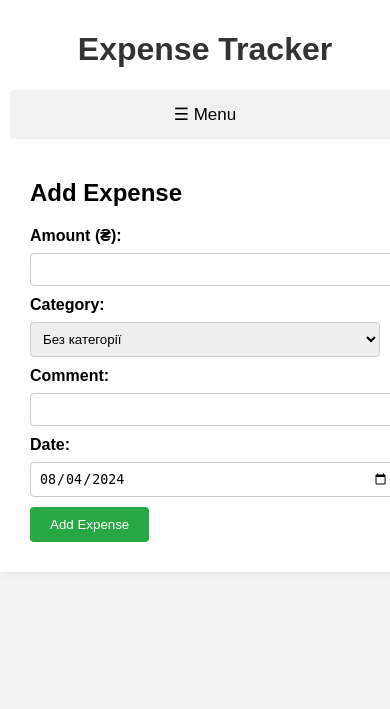
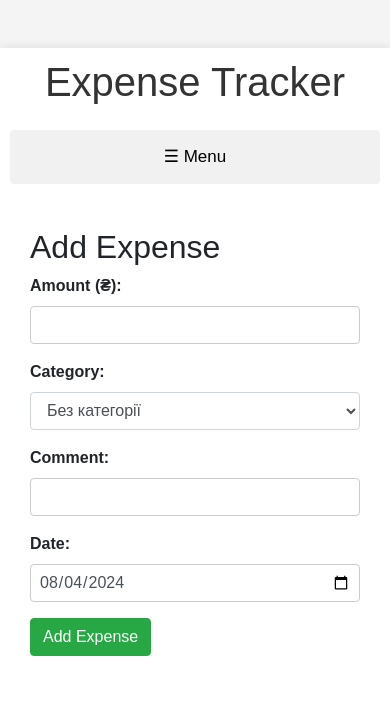
Before and after one commit to beshketnyck/expense_tracker, a Flask app: page / in a window 390 px wide; the page is wider, and only the part inside the window is pictured. Shown: the top 709 px of that part. Run offline with Flask 3, Linux system fonts and the light colour scheme; data comes from the database, SQL or seed files in the repository; some libraries are stand-ins or nearby versions.

Commit message:
Hide default category, improve UI with Bootstrap, fix tabs and mobile menu

```diff
--- a/app/main.py
+++ b/app/main.py
@@ -7,7 +7,7 @@ app = Flask(__name__)
 
 @app.route('/')
 def index():
-    categories = Category.query.all()
+    categories = Category.query.filter(Category.name != 'Без категорії').all()
     expenses = db_session.query(Expense).all()
     return render_template('index.html', categories=categories, expenses=expenses)
 
--- a/app/static/styles.css
+++ b/app/static/styles.css
@@ -23,6 +23,7 @@ h1 {
     background-color: #f1f1f1;
     display: flex;
     flex-wrap: wrap;
+    justify-content: center;
 }
 
 .tablink {
@@ -36,6 +37,7 @@ h1 {
     transition: 0.3s;
     flex-grow: 1;
     text-align: center;
+    font-size: 16px;
 }
 
 .tablink:hover {
--- a/app/templates/index.html
+++ b/app/templates/index.html
@@ -4,60 +4,69 @@
     <meta charset="UTF-8">
     <meta name="viewport" content="width=device-width, initial-scale=1.0">
     <title>Expense Tracker</title>
+    <link href="https://stackpath.bootstrapcdn.com/bootstrap/4.3.1/css/bootstrap.min.css" rel="stylesheet">
     <link rel="stylesheet" href="{{ url_for('static', filename='styles.css') }}">
 </head>
 <body>
-    <div class="container">
-        <h1>Expense Tracker</h1>
-        <div class="tabs">
-            <button class="tablink" onclick="openTab(event, 'AddExpense')">Add Expense</button>
-            <button class="tablink" onclick="openTab(event, 'AddCategory')">Add Category</button>
-            <button class="tablink" onclick="openTab(event, 'Categories')">Categories</button>
-            <button class="tablink" onclick="openTab(event, 'Expenses')">Expenses</button>
+    <div class="container mt-5">
+        <h1 class="text-center mb-4">Expense Tracker</h1>
+        <div class="tabs mb-4">
+            <button class="tablink btn btn-primary mr-2" onclick="openTab(event, 'AddExpense')">Add Expense</button>
+            <button class="tablink btn btn-primary mr-2" onclick="openTab(event, 'AddCategory')">Add Category</button>
+            <button class="tablink btn btn-primary mr-2" onclick="openTab(event, 'Categories')">Categories</button>
+            <button class="tablink btn btn-primary" onclick="openTab(event, 'Expenses')">Expenses</button>
         </div>
-        <button class="menu-button" onclick="toggleMenu()">☰ Menu</button>
+        <button class="menu-button btn btn-secondary mb-4" onclick="toggleMenu()">☰ Menu</button>
 
         <div id="AddExpense" class="tabcontent">
             <h2>Add Expense</h2>
-            <form action="/add_expense" method="post">
+            <form action="/add_expense" method="post" class="mb-4">
+                <div class="form-group">
                     <label for="amount">Amount (₴):</label>
-                <input type="number" id="amount" name="amount" required>
-
+                    <input type="number" id="amount" name="amount" class="form-control" required>
+                </div>
+                <div class="form-group">
                     <label for="category">Category:</label>
-                <select id="category" name="category_id">
+                    <select id="category" name="category_id" class="form-control">
                         <option value="">Без категорії</option>
                         {% for category in categories %}
                         <option value="{{ category.id }}">{{ category.name }}</option>
                         {% endfor %}
                     </select>
-
+                </div>
+                <div class="form-group">
                     <label for="comment">Comment:</label>
-                <input type="text" id="comment" name="comment">
-
+                    <input type="text" id="comment" name="comment" class="form-control">
+                </div>
+                <div class="form-group">
                     <label for="date">Date:</label>
-                <input type="date" id="date" name="date" required>
-
-                <button type="submit">Add Expense</button>
+                    <input type="date" id="date" name="date" class="form-control" required>
+                </div>
+                <button type="submit" class="btn btn-success">Add Expense</button>
             </form>
         </div>
 
         <div id="AddCategory" class="tabcontent">
             <h2>Add Category</h2>
-            <form action="/add_category" method="post">
+            <form action="/add_category" method="post" class="mb-4">
+                <div class="form-group">
                     <label for="name">Category Name:</label>
-                <input type="text" id="name" name="name" required>
-                <button type="submit">Add Category</button>
+                    <input type="text" id="name" name="name" class="form-control" required>
+                </div>
+                <button type="submit" class="btn btn-success">Add Category</button>
             </form>
         </div>
 
         <div id="Categories" class="tabcontent">
             <h2>Categories</h2>
-            <ul>
+            <ul class="list-group">
                 {% for category in categories %}
-                <li>
+                <li class="list-group-item d-flex justify-content-between align-items-center">
                     <span>{{ category.name }}</span>
-                    <button onclick="editCategory({{ category.id }}, '{{ category.name }}')">✏️</button>
-                    <button onclick="confirmDelete('category', {{ category.id }})">🗑️</button>
+                    <div>
+                        <button class="btn btn-info btn-sm mr-2" onclick="editCategory({{ category.id }}, '{{ category.name }}')">✏️</button>
+                        <button class="btn btn-danger btn-sm" onclick="confirmDelete('category', {{ category.id }})">🗑️</button>
+                    </div>
                 </li>
                 {% endfor %}
             </ul>
@@ -65,12 +74,14 @@
 
         <div id="Expenses" class="tabcontent">
             <h2>Expenses</h2>
-            <ul>
+            <ul class="list-group">
                 {% for expense in expenses %}
-                <li>
+                <li class="list-group-item d-flex justify-content-between align-items-center">
                     <span>{{ expense.date }} - {{ expense.amount }} ₴ - {{ expense.category.name }} - {{ expense.comment }}</span>
-                    <button onclick="editExpense({{ expense.id }}, {{ expense.amount }}, {{ expense.category_id }}, '{{ expense.comment }}', '{{ expense.date }}')">✏️</button>
-                    <button onclick="confirmDelete('expense', {{ expense.id }})">🗑️</button>
+                    <div>
+                        <button class="btn btn-info btn-sm mr-2" onclick="editExpense({{ expense.id }}, {{ expense.amount }}, {{ expense.category_id }}, '{{ expense.comment }}', '{{ expense.date }}')">✏️</button>
+                        <button class="btn btn-danger btn-sm" onclick="confirmDelete('expense', {{ expense.id }})">🗑️</button>
+                    </div>
                 </li>
                 {% endfor %}
             </ul>
@@ -80,8 +91,8 @@
             <div class="modal-content">
                 <span class="close" onclick="closeModal('confirmDeleteModal')">&times;</span>
                 <p>Are you sure you want to delete this <span id="deleteType"></span>?</p>
-                <button id="confirmDeleteButton">Delete</button>
-                <button onclick="closeModal('confirmDeleteModal')">Cancel</button>
+                <button id="confirmDeleteButton" class="btn btn-danger">Delete</button>
+                <button class="btn btn-secondary" onclick="closeModal('confirmDeleteModal')">Cancel</button>
             </div>
         </div>
 
@@ -90,11 +101,13 @@
                 <span class="close" onclick="closeModal('editCategoryModal')">&times;</span>
                 <h2>Edit Category</h2>
                 <form id="editCategoryForm" method="post">
+                    <div class="form-group">
                         <label for="editCategoryName">Category Name:</label>
-                    <input type="text" id="editCategoryName" name="name" required>
+                        <input type="text" id="editCategoryName" name="name" class="form-control" required>
+                    </div>
                     <input type="hidden" id="editCategoryId" name="id">
-                    <button type="submit">Save Changes</button>
-                    <button type="button" onclick="closeModal('editCategoryModal')">Cancel</button>
+                    <button type="submit" class="btn btn-success">Save Changes</button>
+                    <button type="button" class="btn btn-secondary" onclick="closeModal('editCategoryModal')">Cancel</button>
                 </form>
             </div>
         </div>
@@ -104,30 +117,37 @@
                 <span class="close" onclick="closeModal('editExpenseModal')">&times;</span>
                 <h2>Edit Expense</h2>
                 <form id="editExpenseForm" method="post">
+                    <div class="form-group">
                         <label for="editExpenseAmount">Amount (₴):</label>
-                    <input type="number" id="editExpenseAmount" name="amount" required>
-
+                        <input type="number" id="editExpenseAmount" name="amount" class="form-control" required>
+                    </div>
+                    <div class="form-group">
                         <label for="editExpenseCategory">Category:</label>
-                    <select id="editExpenseCategory" name="category_id">
+                        <select id="editExpenseCategory" name="category_id" class="form-control">
                             {% for category in categories %}
                             <option value="{{ category.id }}">{{ category.name }}</option>
                             {% endfor %}
                         </select>
-
+                    </div>
+                    <div class="form-group">
                         <label for="editExpenseComment">Comment:</label>
-                    <input type="text" id="editExpenseComment" name="comment">
-
+                        <input type="text" id="editExpenseComment" name="comment" class="form-control">
+                    </div>
+                    <div class="form-group">
                         <label for="editExpenseDate">Date:</label>
-                    <input type="date" id="editExpenseDate" name="date" required>
-
+                        <input type="date" id="editExpenseDate" name="date" class="form-control" required>
+                    </div>
                     <input type="hidden" id="editExpenseId" name="id">
-                    <button type="submit">Save Changes</button>
-                    <button type="button" onclick="closeModal('editExpenseModal')">Cancel</button>
+                    <button type="submit" class="btn btn-success">Save Changes</button>
+                    <button type="button" class="btn btn-secondary" onclick="closeModal('editExpenseModal')">Cancel</button>
                 </form>
             </div>
         </div>
     </div>
 
+    <script src="https://code.jquery.com/jquery-3.3.1.slim.min.js"></script>
+    <script src="https://cdnjs.cloudflare.com/ajax/libs/popper.js/1.14.7/umd/popper.min.js"></script>
+    <script src="https://stackpath.bootstrapcdn.com/bootstrap/4.3.1/js/bootstrap.min.js"></script>
     <script>
         function openTab(evt, tabName) {
             var i, tabcontent, tablinks;
```
Lines whose indentation alone changed are shown as unchanged.
